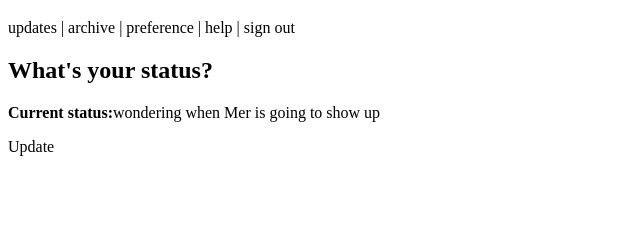
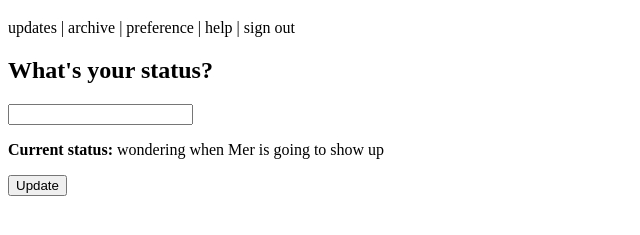
Before and after one commit to nchumphot/build-early-twitter, a website: page index.html in a window 1280 px wide. Shown: the part 61-296 px from the top of the page, without its empty margins (0-640 px from the left). Drawn offline with Linux system fonts and the light colour scheme.

Commit message:
Added a text input box andan update button

```diff
--- a/index.html
+++ b/index.html
@@ -11,10 +11,11 @@
     </header>
     <main>
       <h2>What's your status?</h2>
+      <input type="text">
       <p>
-        <strong>Current status:</strong>wondering when Mer is going to show up
+        <strong>Current status:</strong> wondering when Mer is going to show up
       </p>
-      <p>Update</p>
+      <button type="button">Update</button>
     </main>
   </body>
 </html>
```
